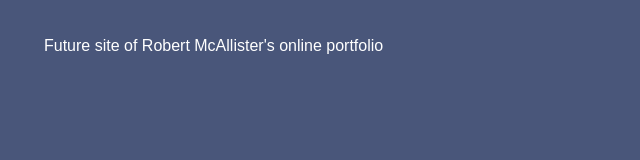
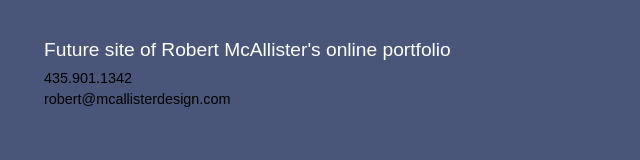
Before and after one commit to Rkmcall/mcallisterdesign, a website: page index.html in a window 1280 px wide. Shown: the whole page, without its empty margins (0-640 px from the left). Drawn offline with Linux system fonts and the light colour scheme.

Commit message:
Revision 2

```diff
--- a/index.html
+++ b/index.html
@@ -9,6 +9,14 @@
 <body>
   <header>
     <h1 id="hD">Future site of Robert McAllister's online portfolio</h1>
+    <article>
+      <p>
+        435.901.1342
+      </p>
+      <p>
+        robert@mcallisterdesign.com
+      </p>
+    </article>
   </header>
 </body>
 </html>
--- a/styles/style-min.css
+++ b/styles/style-min.css
@@ -5,6 +5,12 @@ body {
 h1 {
   color: white;
   font-family: sans-serif;
-  font-size: 1em;
+  font-size: 1.2em;
   font-weight: normal;
 }
+p {
+  color: #hhhhh4;
+  font-family: sans-serif;
+  font-size: 0.9em;
+  line-height: 0.45em;
+}
--- a/styles/style.css
+++ b/styles/style.css
@@ -5,6 +5,12 @@ body {
 h1 {
   color: white;
   font-family: sans-serif;
-  font-size: 1em;
+  font-size: 1.2em;
   font-weight: normal;
 }
+p {
+  color: #hhhhh4;
+  font-family: sans-serif;
+  font-size: 0.9em;
+  line-height: 0.45em;
+}
```
